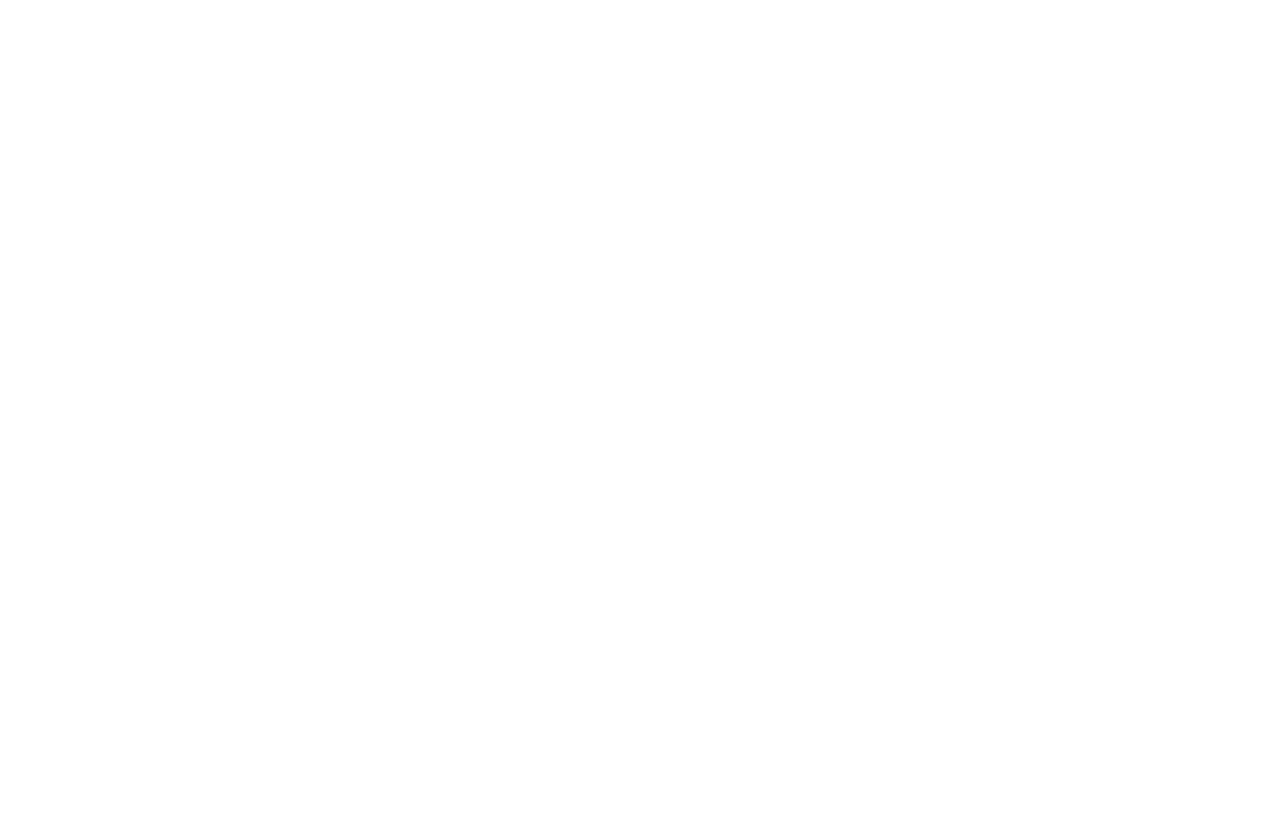
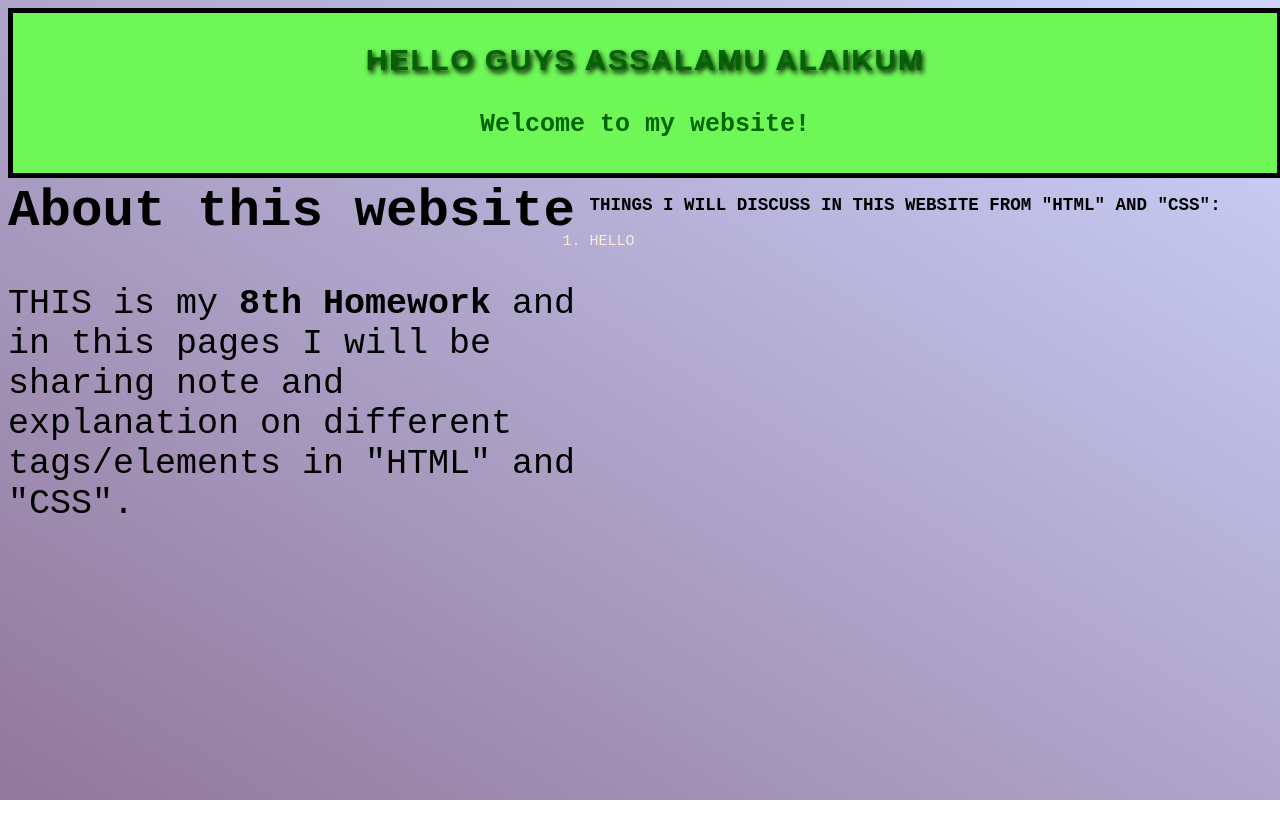
Before and after one commit to Abdurrobr34l/7thhw_of_ssclass, a plain HTML site: page index.html in a window 1280 px wide. Drawn offline with Linux system fonts and the light colour scheme.

Commit message:
Just started not many changes are made .

```diff
--- a/index.html
+++ b/index.html
@@ -7,20 +7,75 @@
     <link rel="stylesheet" href="style.css">
 </head>
 <body>
-      <!-- Header Start -->
+<!-- Header Start -->
+    <div class="header">
+        <h3 class="font_header" style="text-shadow: 2px 2.9px 5px black;">Hello guys Assalamu alaikum</h3>
+        <h4 class="font_intro">Welcome to my website!</h4>
+    </div>
+<!-- Header End -->
+<!--------------------------------------------------------------------------------------------------------------------------------------->
+<!-- Content Start-->
+     <div class="content_">
+        <div class="about_web">
+            <h2 style="margin-top: 3px">About this website</h2>
+            <p>THIS is my <b>8th Homework</b> and in
+               this pages I will be sharing
+               note and explanation on
+               different tags/elements in
+               "HTML" and "CSS".</p>
+        </div>
 
-       <div id="logo">
+         <div class="topic">
+             <h3 class="topic_head">Things I will discuss in this website from "HTML" and "CSS":</h3>
+          <div class="section_one">
+            <!-- In this section I will give html tags list. -->
 
-       </div>
+          </div>
+          <!-- In this section I will give css tags list. -->
+          <ol>
+            <li class="items">HELLO</li>
+          </ol>
+        <div class="section_two">
 
-       <div id="menu">
+         </div>
+         </div>
+     </div>
 
-       </div>
 
-      <!-- Header End -->
 
-      <div class="container">
 
-      </div>
+
+
+
+
+
+
+
+
+<!-- Content End-->
+<!--------------------------------------------------------------------------------------------------------------------------------------->
+<!-- content exlanaition start-->
+<!-- <div class="topics">
+    <h3>Things I will discuss in this website from "HTML" and "CSS":</h3>
+    <ol>
+       <li class="items">ONE:</li>
+       <p class="items_para">hello guys how r u</p>
+       <br><br>
+       <li class="items">TWO:</li>
+       <p class="items_para">hello guys how r u</p>
+       <br><br>
+       <li class="items">THREE:</li>
+       <p class="items_para">hello guys how r u</p>
+       <br><br>
+       <li class="items">FOUR:</li>
+       <p class="items_para">hello guys how r u</p>
+    </ol>
+   </div> -->
+<!-- content exlanaition end-->
+
+
+
+
+
 </body>
 </html>
--- a/style.css
+++ b/style.css
@@ -1,4 +1,69 @@
-.container{
-        width: 100%;
-        height: 100vh;
-    }
+body{
+  background-image: linear-gradient(to bottom left , rgb(204, 211, 253, 0.977), rgb(145, 119, 154));
+  background-repeat: no-repeat;  background-attachment: fixed;
+}
+/* -- Header Start -- */
+.header{
+  width: 100%;
+  border: thick solid black;
+  background-color: rgb(111, 246, 87);
+  text-align: center;
+}
+
+.font_header{
+  color:darkgreen;
+  font-family: Arial, Helvetica, sans-serif;
+  font-size: 30px;
+  letter-spacing: 1.5px;
+  text-transform: uppercase;
+}
+.font_intro{
+  color:darkgreen;
+  font-family: 'Courier New', Courier, monospace;
+  font-size: 25px;
+}
+/* --- Header Start -- */
+
+/* Content Start */
+/* Remove both content and about_web "background color" and "about_web" */
+.content_{
+  width: 100%;
+  height: 500px;
+  /* border: 3px solid black; */
+  /* background-color: aliceblue; */
+  overflow: hidden;
+}
+.about_web{
+  width: 46%;
+  height: 500px;
+  /* background-color: rgb(230, 0, 0); */
+  font-family: 'Courier New', Courier, monospace;
+  font-size: 35px;
+  float: left;
+}
+.topic, topic_head{
+  font-family: 'Courier New', Courier, monospace;
+  font-size: 15px;    /* (keep in mind if you change this font_size then its list font size will also change.) */
+  text-transform: uppercase;
+}
+.topics{
+  width: 54%;
+  height: 500px;
+  /* background-color: rgb(220, 121, 121); */
+  /* border-left: 3px solid black; */
+  box-sizing: border-box;
+  font-family: 'Courier New', Courier, monospace;
+  font-size: 18px;
+  float: right;
+}
+.items{
+  color: antiquewhite;
+  text-decoration:none;
+}
+
+.items_para{
+  color: rgb(0, 0, 0);
+  display: inline;
+}
+
+/* Content End */
```
Also changed, not shown: Notes_for_css_properties.txt (added), img_vid/2.png (added), img_vid/Screenshot 2023-07-10 103258.png (added), img_vid/logo.png (added), img_vid/sunset.png (added).
